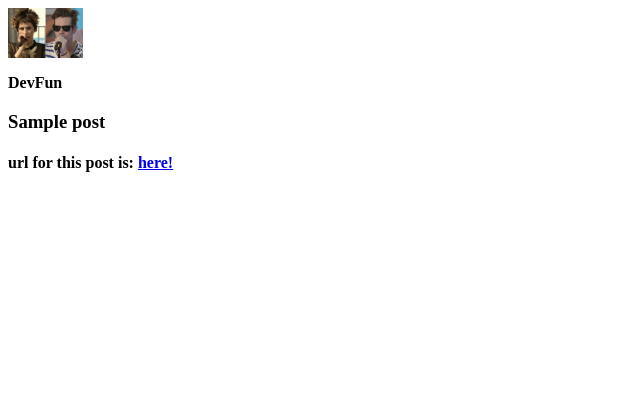
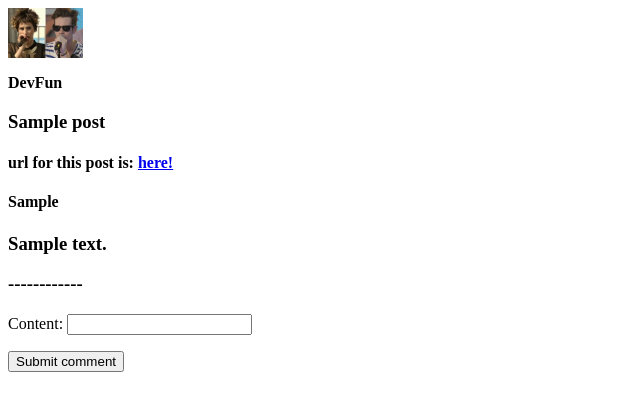
Before and after one commit to JamesDavidCarr/devfun, a Flask app: page /post/1 in a window 1280 px wide. Shown: the top 411 px of the page, without its empty margins (0-640 px from the left). Run offline with Flask 2, Linux system fonts and the light colour scheme; tables that the repository leaves empty hold one stand-in row (values such as "Sample post"); parts of the project's set-up code (start-up, migrations or seed data) failed here and were passed over; some libraries are stand-ins or nearby versions.

Commit message:
Added comments to the site

```diff
--- a/devfun/forms.py
+++ b/devfun/forms.py
@@ -49,3 +49,10 @@ class PostForm(Form):
 
     def __init__(self, *args, **kwargs):
         Form.__init__(self, *args, **kwargs)
+
+
+class CommentForm(Form):
+    content = TextField('Content', [Length(min=1, max=500)])
+
+    def __init__(self, *args, **kwargs):
+        Form.__init__(self, *args, **kwargs)
--- a/devfun/templates/post.html
+++ b/devfun/templates/post.html
@@ -9,5 +9,16 @@
     <h4>url for this post is: <a href="{{ post.url }}">here!</a></h4>
   {% endif %}
 
+  {% for comment in comments %}
+    <h4>{{ comment.creator }}</h4>
+    <h3>{{ comment.content }}</h3>
+    <h3>------------</h3>
+  {% endfor %}
 
+  <form action="/comment/new/{{ id }}" method="POST" name="create_comment">
+    {{ form.csrf_token }}
+    <p>Content: {{ form.content }}</p>
+
+    <p><input type="submit" value="Submit comment"></p>
+  </form>
 {% endblock %}
--- a/devfun/views.py
+++ b/devfun/views.py
@@ -1,8 +1,8 @@
 from devfun import app, db, lm
 from flask import send_from_directory, render_template, request, flash, redirect, url_for, g
 from flask.ext.login import current_user, login_user, login_required, logout_user
-from .forms import RegistrationForm, LoginForm, PostForm
-from .models import User, Post
+from .forms import RegistrationForm, LoginForm, PostForm, CommentForm
+from .models import User, Post, Comment
 
 @lm.user_loader
 def load_user(id):
@@ -17,7 +17,7 @@ def serve_static_file(filename):
     return send_from_directory(app.static_folder, filename)
 
 @app.errorhandler(404)
-def error_handler(error):
+def error_handler():
     return render_template('404.html'), 404
 
 
@@ -83,9 +83,11 @@ def create_post():
 def view_post(id):
     post = Post.query.get(int(id))
     if not post:
-        error_handler()
+        return error_handler()
     else:
-        return render_template('post.html', post=post, title=post.title)
+        comments = Comment.query.filter(Comment.post == int(id))
+        form = CommentForm()
+        return render_template('post.html', post=post, comments=comments, title=post.title, form=form, id=post.id)
 
 
 @app.route('/posts/mine')
@@ -100,3 +102,18 @@ def view_my_posts():
 def posts():
     posts = Post.query.limit(10)
     return render_template('posts.html', posts=posts, title="All posts!")
+
+
+@app.route('/comment/new/<post_id>', methods=['GET', 'POST'])
+@login_required
+def create_comment(post_id):
+    form = CommentForm(request.form)
+    if request.method == 'POST' and form.validate_on_submit():
+        username = g.user.username
+
+        comment = Comment(username, post_id, form.content.data)
+        db.session.add(comment)
+        db.session.commit()
+
+        return redirect(url_for('view_post', id=post_id))
+    return url_for('index')
```
Also changed, not shown: devfun/models.py (+18 -5 lines).
